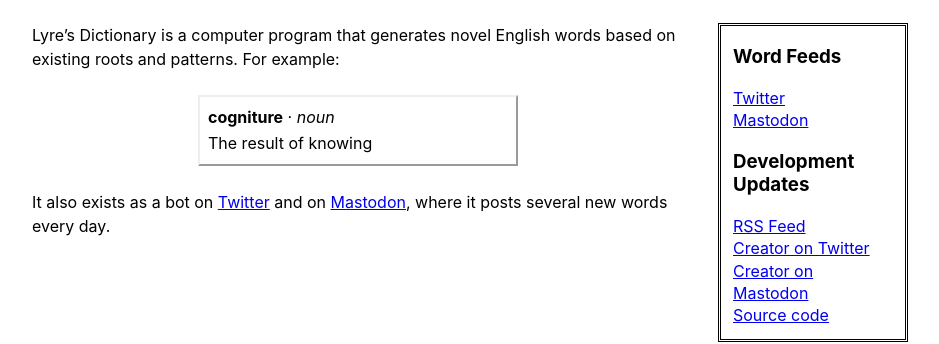
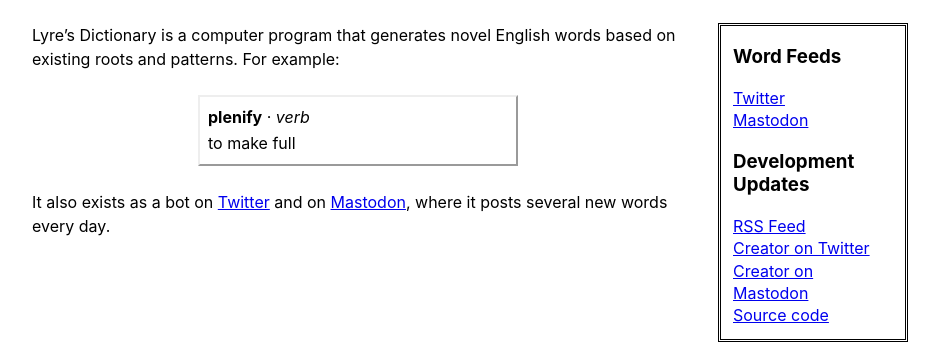
Before and after one commit to inthescales/lyre-site, a Jekyll site: the page built from index.md, in a window 1280 px wide. Shown: the part 232-576 px from the top of the page, without its empty margins (299-1238 px from the left). Built offline with Jekyll 4.4.1, drawn with Linux system fonts in a browser that asks for light colours; part of the change alters nothing that is shown.

```diff
--- a/index.md
+++ b/index.md
@@ -5,11 +5,133 @@ title: "Lyre's Dictionary"
 
 Lyre's Dictionary is a computer program that generates novel English words based on existing roots and patterns. For example:
 
+<script type="text/javascript">
+    function test() {
+        var title = "";
+        var type = "";
+        var body = "";
+
+        var choice = Math.floor(Math.random() * 21);
+
+        switch (choice) {
+            case 0:
+                title = "cogniture";
+                type = "noun";
+                body = "The result of knowing";
+                break;
+            case 1:
+                title = "futurarium";
+                type = "noun";
+                body = "a place for the future";
+                break;
+            case 2:
+                title = "gymnasis";
+                type = "noun";
+                body = "the act or state of training";
+                break;
+            case 3:
+                title = "aristophile";
+                type = "noun";
+                body = "one who has a love of the best things";
+                break;
+            case 4:
+                title = "generatile";
+                type = "adjective";
+                body = "capable of being begotten";
+                break;
+            case 5:
+                title = "synthalassic";
+                type = "adjective";
+                body = "of the same sea";
+                break;
+            case 6:
+                title = "plumbivory";
+                type = "noun";
+                body = "the quality of eating lead";
+                break;
+            case 7:
+                title = "philoclast";
+                type = "noun";
+                body = "one who breaks love";
+                break;
+            case 8:
+                title = "botanize";
+                type = "noun";
+                body = "to make a plant";
+                break;
+            case 9:
+                title = "enigmatorrheic";
+                type = "adjective";
+                body = "pertaining to flowings of riddles";
+                break;
+            case 10:
+                title = "bibible";
+                type = "adjective";
+                body = "able to be drunk";
+                break;
+            case 11:
+                title = "perort";
+                type = "verb";
+                body = "to rise through";
+                break;
+            case 12:
+                title = "morsive";
+                type = "adjective";
+                body = "given to biting";
+                break;
+            case 13:
+                title = "culminant";
+                type = "noun";
+                body = "one who reaches the highest point";
+                break;
+            case 14:
+                title = "pamphorete";
+                type = "noun";
+                body = "one who carries everything";
+                break;
+            case 15:
+                title = "taragmatic";
+                type = "adjective";
+                body = "pertaining to that which is disturbed";
+                break;
+            case 16:
+                title = "plenify";
+                type = "verb";
+                body = "to make full";
+                break;
+            case 17:
+                title = "pretercoloral";
+                type = "adjective";
+                body = "beyond a color";
+                break;
+            case 18:
+                title = "mathogenic";
+                type = "adjective";
+                body = "producing learning";
+                break;
+            case 19:
+                title = "misbellify";
+                type = "verb";
+                body = "to make beautiful incorrectly";
+                break;
+            case 20:
+                title = "rubritude";
+                type = "adjective";
+                body = "the quality of being red";
+                break;
+        }
+
+        var output = "";
+        output += "<span class=\"title\">" + title + "</span> &#183; <i>" + type + "</i><br>";
+        output += "<span class=\"body\">" + body + "</span>";
+        return output;
+    }
+</script>
+
 <div class="excerpt">
     <p>
-        <span class="title">cogniture</span> &#183; <i>noun</i>
-        <br>
-        <span class="body">The result of knowing</span>
+        <script>document.write(test());</script>
+
     </p>
 </div>
 
```
